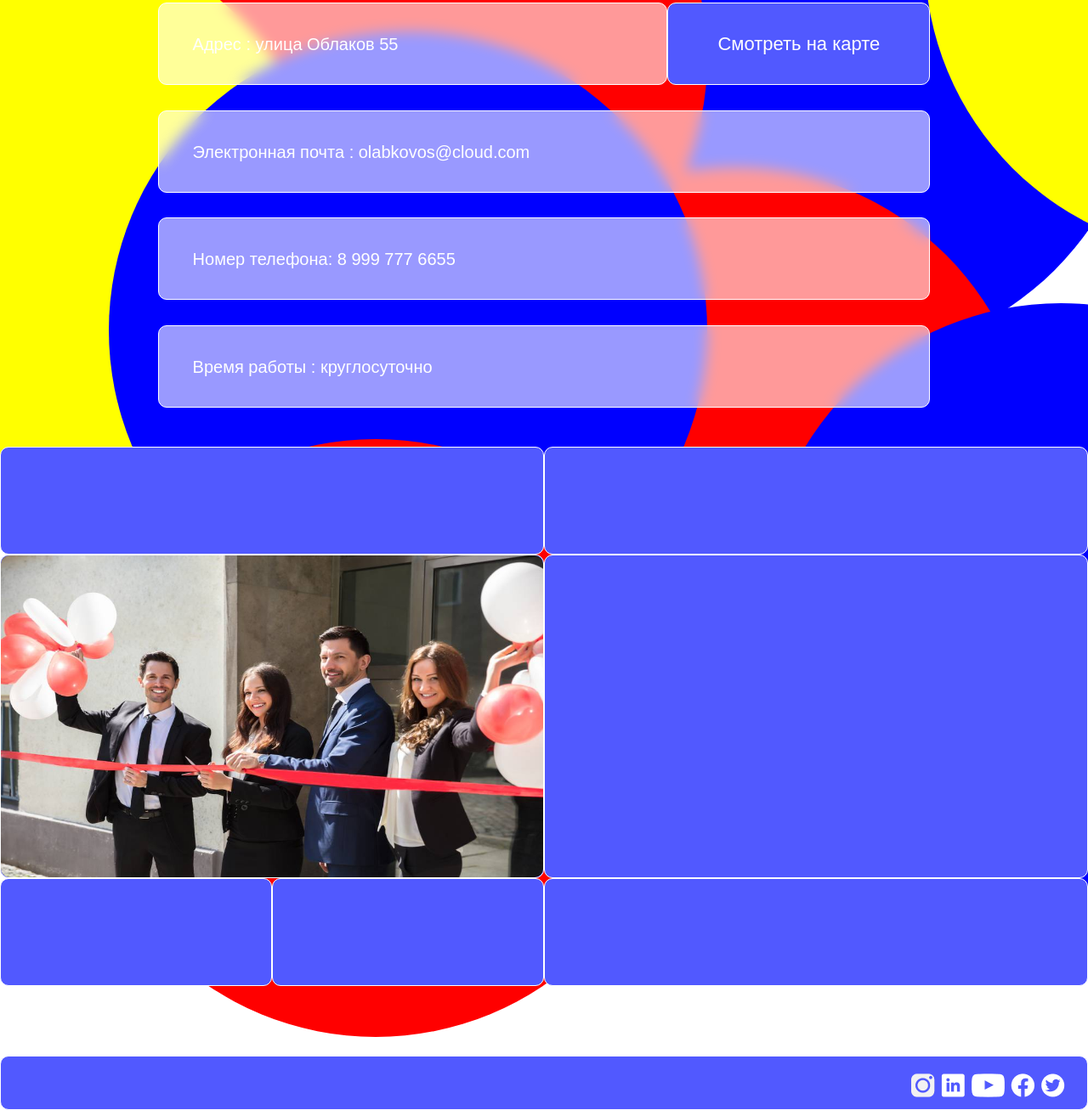
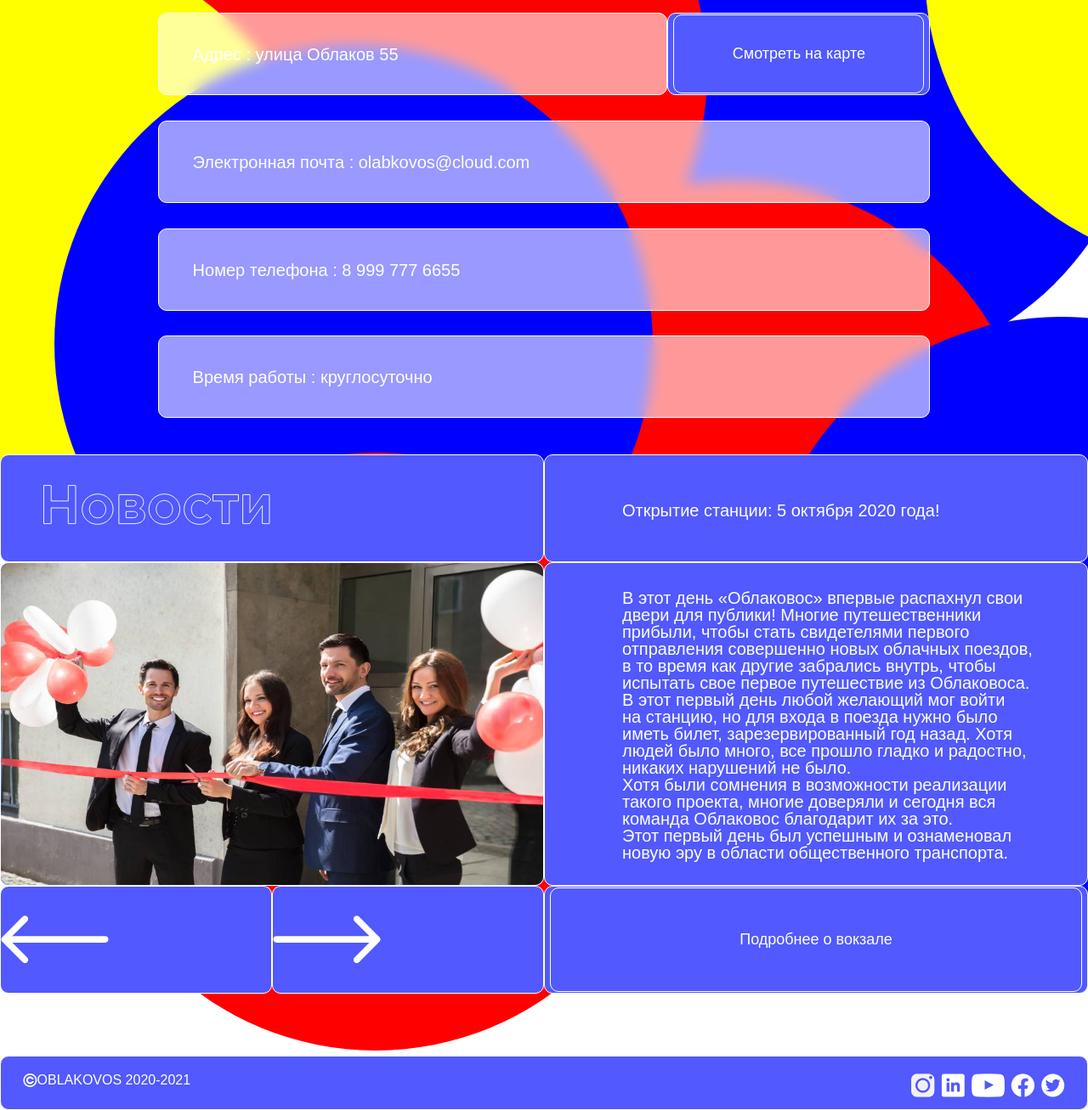
Before and after one commit to MargueriteLts/ArtPraktika-modul4-2021, a plain HTML site: page index.html in a window 1280 px wide. Shown: the part 1297-2604 px from the top of the page at 85% size. Drawn offline with nearby package versions, Linux system fonts and the light colour scheme; files whose address does not match are found by name.

Commit message:
Update index.html

```diff
--- a/index.html
+++ b/index.html
@@ -59,12 +59,12 @@
         <div class="navigation">
           <nav>
             <div class="menu">
-              <a href="index.html"><i class="icon-glav" id="logo"></i></a>
-              <a href="kontakt.html">Контакты</a>
-              <a href="voyage.html">Путешествовать</a>
-              <a href="ovokzale.html">О вокзале</a>
-              <a href="art.html">Искусство</a>
-              <a href="shop.html">Магазин</a>
+              <a href="index.html" class="nav-button"><i class="icon-glav" id="logo"></i></a>
+              <a href="kontakt.html" class="nav-button">Контакты</a>
+              <a href="voyage.html" class="nav-button">Путешествовать</a>
+              <a href="ovokzale.html" class="nav-button">О вокзале</a>
+              <a href="art.html" class="nav-button">Искусство</a>
+              <a href="shop.html" class="nav-button">Магазин</a>
             </div>
           </nav>
           </div>
@@ -72,7 +72,9 @@
             <img src="images/graphismglav1.png" alt="graphism" class="img1">
             <img src="images/gifoblakovos.gif" alt="" class="gifob">
           </div>
-          <div class="box box2"></div>
+          <div class="box box2 centered">
+            <img src="images/arrow-down.svg" alt="" style="height: 28px;">
+          </div>
       </div>
 
       <div class="section">
@@ -81,8 +83,8 @@
             <img src="images/raspisanie67px.png" alt=""
             style="height: 47px; margin-top: 35px; margin-left: 50px; background-position: 0 0; background-size: 100% auto; background-repeat: no-repeat;">
           </div>
-          <div class="box box4-a no-click">Отправления</div>
-          <div class="box-b box4-b cursor">Прибытия</div>
+          <div class="box box4-a no-click"><p>Отправления</p></div>
+          <div class="box-b box4-b cursor"><p>Прибытия</p></div>
         </div>
           <div class="box box5">
             <div class="smalbox"><p class="date">Дата</p></div>
@@ -132,42 +134,57 @@
         <div class="rond red" style="top: -30vh; left: 10vw;"></div>
         <div class="rond yel" style="top: -45vh; left: 85vw;"></div>
         <div class="rond yel" style="top: -5vh; left: -25vw;"></div>
-        <div class="rond blue" style="top: 10vh; left: 10vw;"></div>
+        <div class="rond blue" style="top: 10vh; left: 5vw;"></div>
         <div class="rond blue" style="top: 50vh; left: 70vw;"></div>
         <div class="rond red" style="top: 70vh; left: 7vw;"></div>
         <div class="cards">
           <div class="row">
-            <div class="card1 card"><p>Адрес : улица Облаков  55</p></div>
-            <button type="button" name="button" class="box box7">Смотреть на карте</button>
-            <!-- <div class="box box7"></div> -->
+            <div class="card1 card"><p><span style="font-weight: 300;">Адрес : </span>улица Облаков  55</p></div>
+            <button type="button" name="button" class="box box7">
+              <a href="https://www.google.com/maps/place/Moscou/@55.5815243,36.825097,9z/data=!3m1!4b1!4m5!3m4!1s0x46b54afc73d4b0c9:0x3d44d6cc5757cf4c!8m2!3d55.755826!4d37.6172999">Смотреть на карте</a></button>
           </div>
-          <div class="row card"><p>Электронная почта : olabkovos@cloud.com</p></div>
-          <div class="row card"><p>Номер телефона: 8 999 777 6655</p></div>
-          <div class="row card"><p>Время работы : круглосуточно</p></div>
+          <div class="row card"><p><span style="font-weight: 300;">Электронная почта :</span> olabkovos@cloud.com</p></div>
+          <div class="row card"><p><span style="font-weight: 300;">Номер телефона :</span> 8 999 777 6655</p></div>
+          <div class="row card"><p><span style="font-weight: 300;">Время работы :</span> круглосуточно</p></div>
         </div>
       </div>
 
       <div class="section-row">
         <div class="half">
-          <div class="box box8"></div>
+          <div class="box box8">
+            <img src="images/novosti67px.svg" alt="" style="height: 47px; margin-top: 35px; margin-left: 50px; background-position: 0 0; background-size: 100% auto; background-repeat: no-repeat;">
+          </div>
           <div class="box box9">
             <img src="images/opening.jpg" alt="" class="img1" style="border-radius: 10px;">
           </div>
           <div class="cadre">
-            <div class="box box10"></div>
-            <div class="box box10"></div>
+            <div class="box box10">
+              <img src="images/arrow-left.svg" alt="" style="height: 100%; width: 127px;">
+            </div>
+            <div class="box box10">
+              <img src="images/arrow-right.svg" alt="" style="height: 100%; width: 127px;">
+            </div>
           </div>
         </div>
         <div class="half">
-          <div class="box box8"></div>
-          <div class="box box9"></div>
-          <div class="box box8"></div>
+          <div class="box box8">
+            <p style="padding-left: 91px; padding-top: 55px;">Открытие станции: 5 октября 2020 года!</p>
+          </div>
+          <div class="box box9">
+            <p style="padding: 31px 50px 29px 91px;">В этот день «Облаковос» впервые распахнул свои двери для публики! Многие путешественники прибыли, чтобы стать свидетелями первого отправления совершенно новых облачных поездов, в то время как другие забрались внутрь, чтобы испытать свое первое путешествие из Облаковоса.<br>В этот первый день любой желающий мог войти на станцию, но для входа в поезда нужно было иметь билет, зарезервированный год назад. Хотя людей было много, все прошло гладко и радостно, никаких нарушений не было.<br>Хотя были сомнения в возможности реализации такого проекта, многие доверяли и сегодня вся команда Облаковос благодарит их за это.<br>Этот первый день был успешным и ознаменовал новую эру в области общественного транспорта.</p>
+          </div>
+          <button type="button" name="button" class="box box8">
+            <a href="ovokzale.html">Подробнее о вокзале</a>
+          </button>
+          <!-- <div class="box box8"></div> -->
         </div>
       </div>
 
     </div>
 
     <div class="footer box">
+      <div style="display: flex; position: absolute; left: 2%; top: 33%;"><img src="images/copyright.png" alt="" style="">
+        OBLAKOVOS 2020-2021</div>
       <img src="images/iconsfooter.png" alt="" style="display: block; position: absolute; right: 2%; top: 33%; left: auto;">
     </div>
 
```
